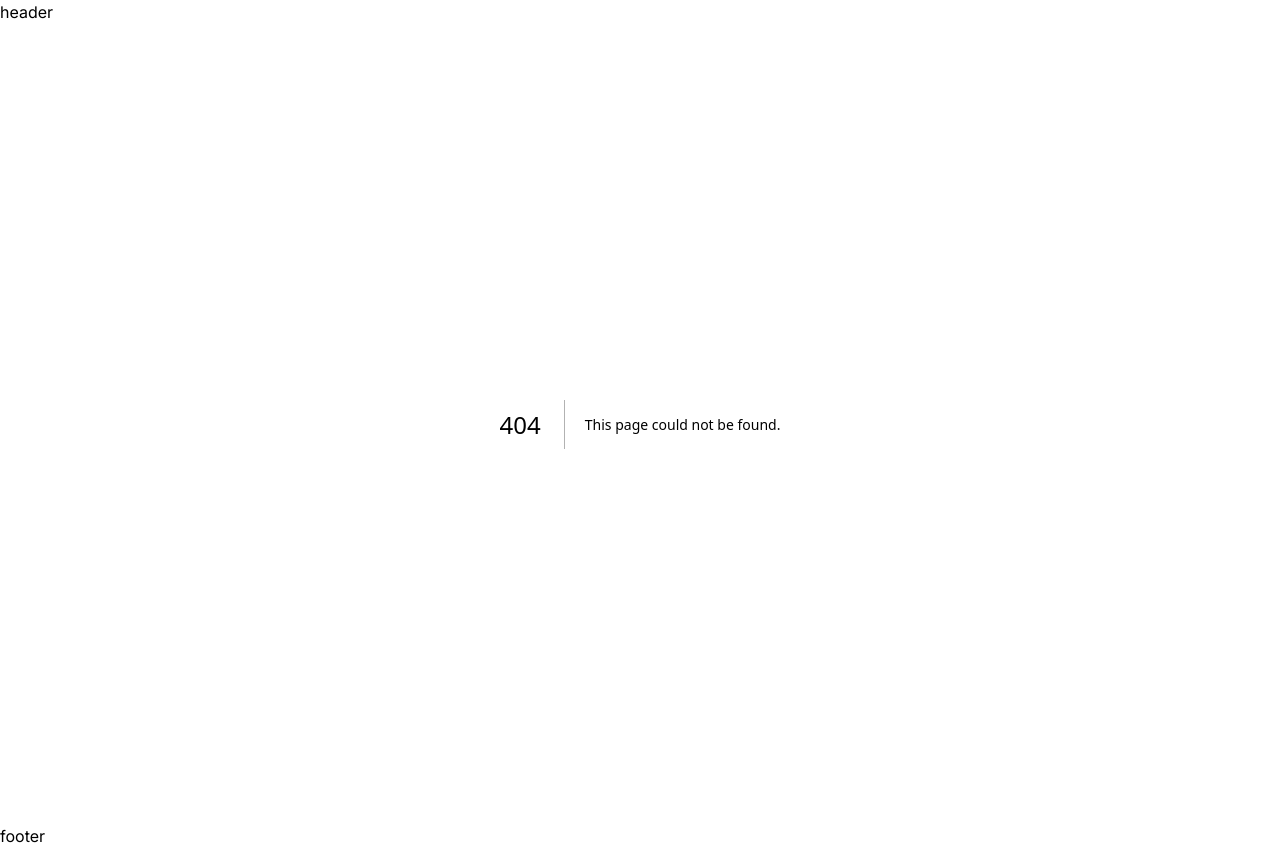
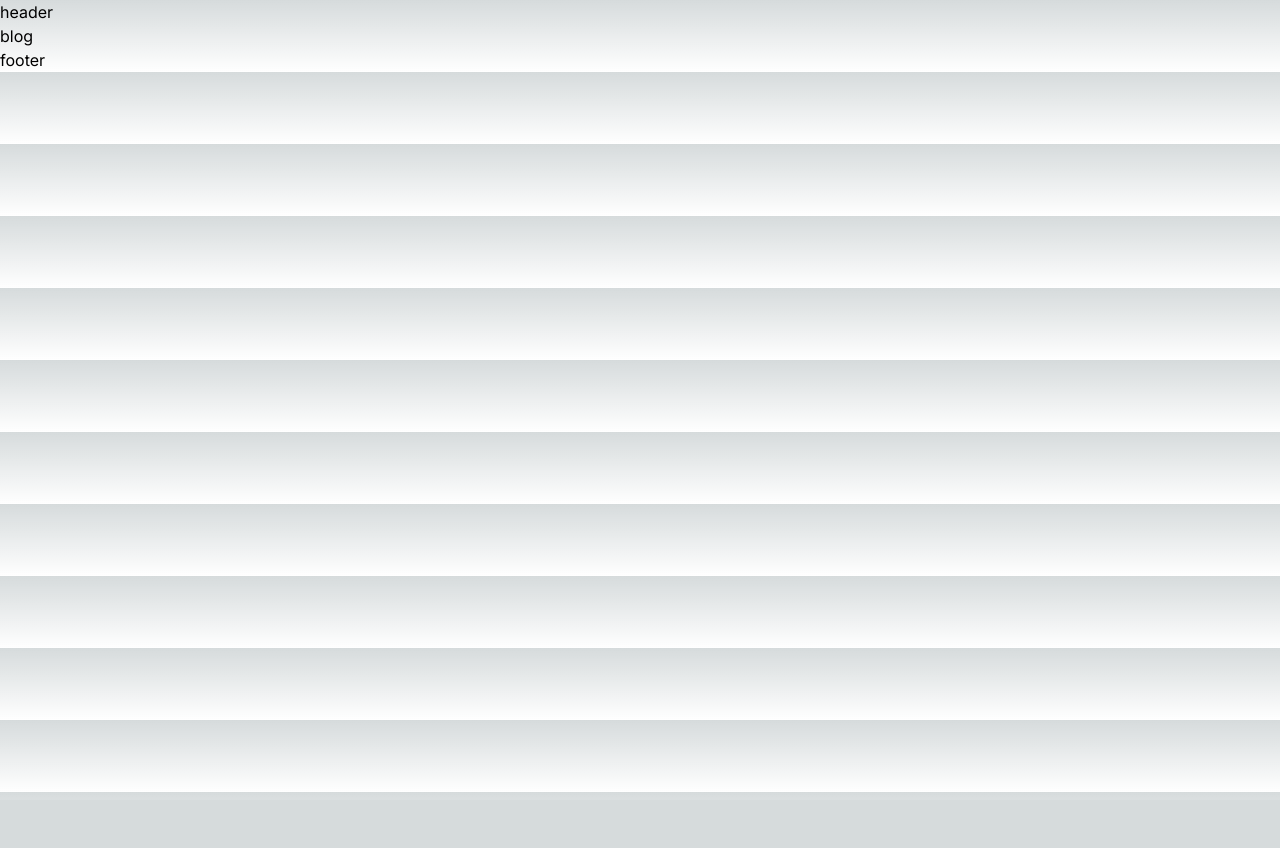
Before and after one commit to rtasalem/ranasalem.io, a Next.js app: page /blog in a window 1280 px wide. Before the commit this address had no page. After the commit the page ends 800 px from the top, so only its background shows below. Built offline with nearby package versions, Linux system fonts and the light colour scheme.

Commit message:
update blog route

```diff
--- /dev/null
+++ b/app/blog/page.tsx
@@ -0,0 +1,3 @@
+export default function Blog() {
+  return <h1>blog</h1>;
+}
--- a/app/ramblings/page.tsx
+++ /dev/null
@@ -1,3 +0,0 @@
-export default function Ramblings() {
-  return <h1>blog posts</h1>;
-}
```
